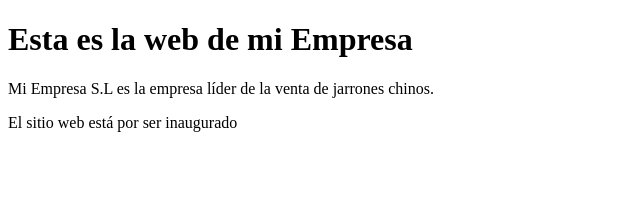
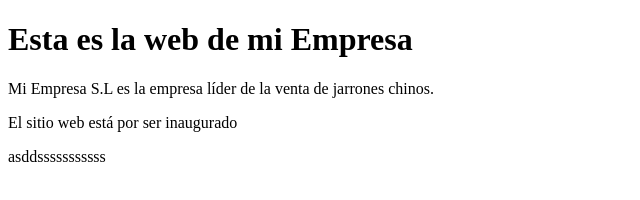
Before and after one commit to jorgevh92/PaginaCliente, a plain HTML site: page index.html in a window 1280 px wide. Shown: the whole page, without its empty margins (0-640 px from the left). Drawn offline with Linux system fonts and the light colour scheme.

Commit message:
agrego algo

```diff
--- a/index.html
+++ b/index.html
@@ -10,5 +10,7 @@
 		   Mi Empresa S.L es la empresa líder de la venta de jarrones chinos.
 		</p>
 		<p>El sitio web está por ser inaugurado</p>
+		<p>asddsssssssssss</p>
+
 	</body>
 </html>
```
